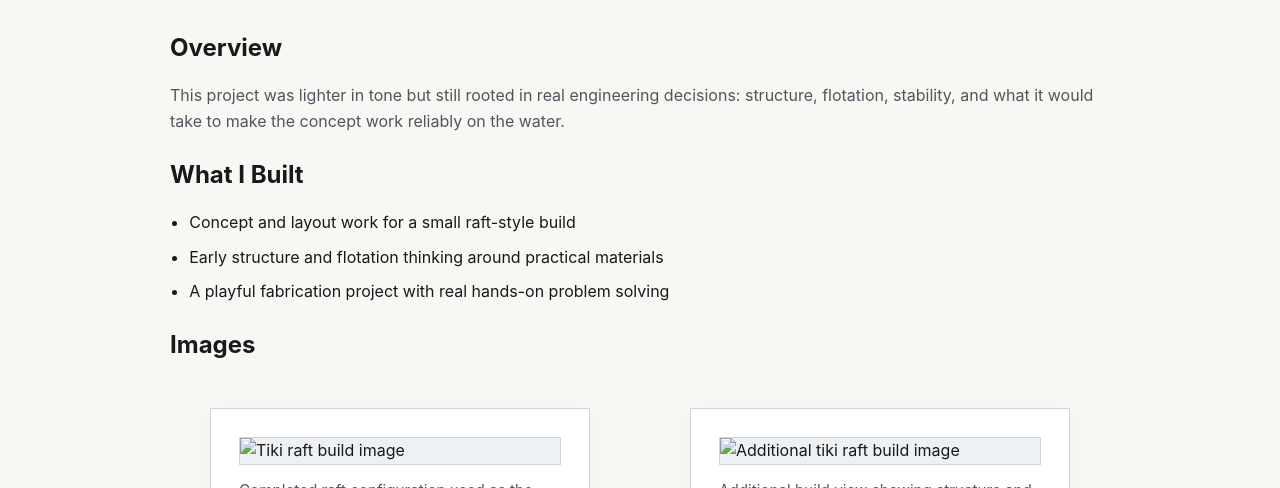
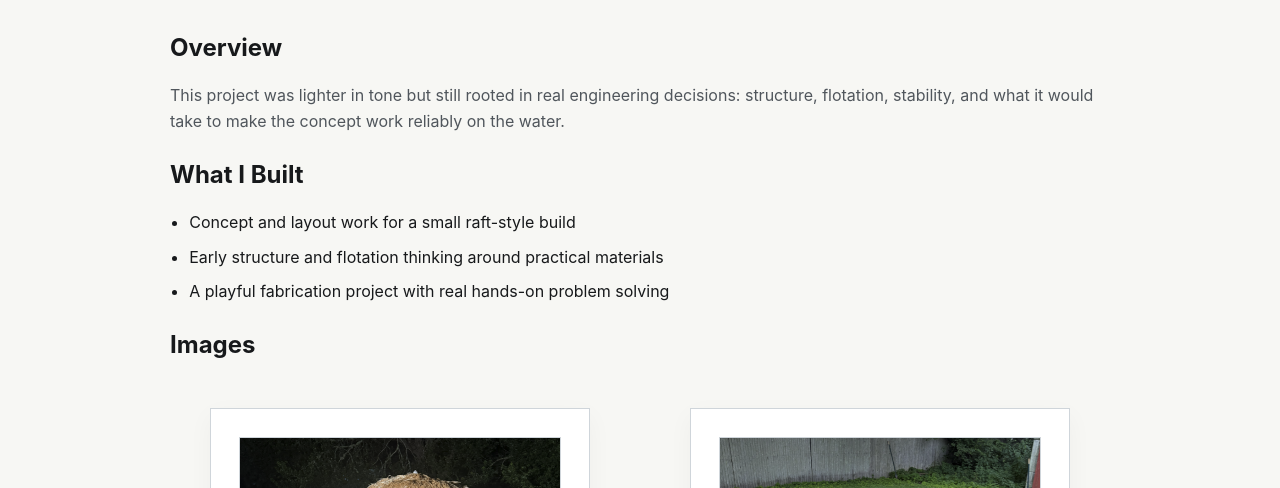
Before and after one commit to luciansharpe11/lucian-sharpe, a plain HTML site: page projects/tiki-raft.html in a window 1280 px wide. Shown: the part 312-800 px from the top of the page. Drawn offline with Linux system fonts and the light colour scheme.

Commit message:
cghanges

```diff
--- a/projects/tiki-raft.html
+++ b/projects/tiki-raft.html
@@ -45,11 +45,11 @@
       <section class="project-section project-image-grid-section">
         <h2>Images</h2>
         <figure class="project-figure">
-          <img src="../images/raft 2.HEIC" alt="Tiki raft build image">
+          <img src="../images/raft 4.png" alt="Tiki raft build image">
           <figcaption>Completed raft configuration used as the main project cover image.</figcaption>
         </figure>
         <figure class="project-figure">
-          <img src="../images/raft 1.HEIC" alt="Additional tiki raft build image">
+          <img src="../images/raft 3.png" alt="Additional tiki raft build image">
           <figcaption>Additional build view showing structure and layout decisions.</figcaption>
         </figure>
       </section>
```
Also changed, not shown: projects/other-projects.html (+1 -1 lines).
